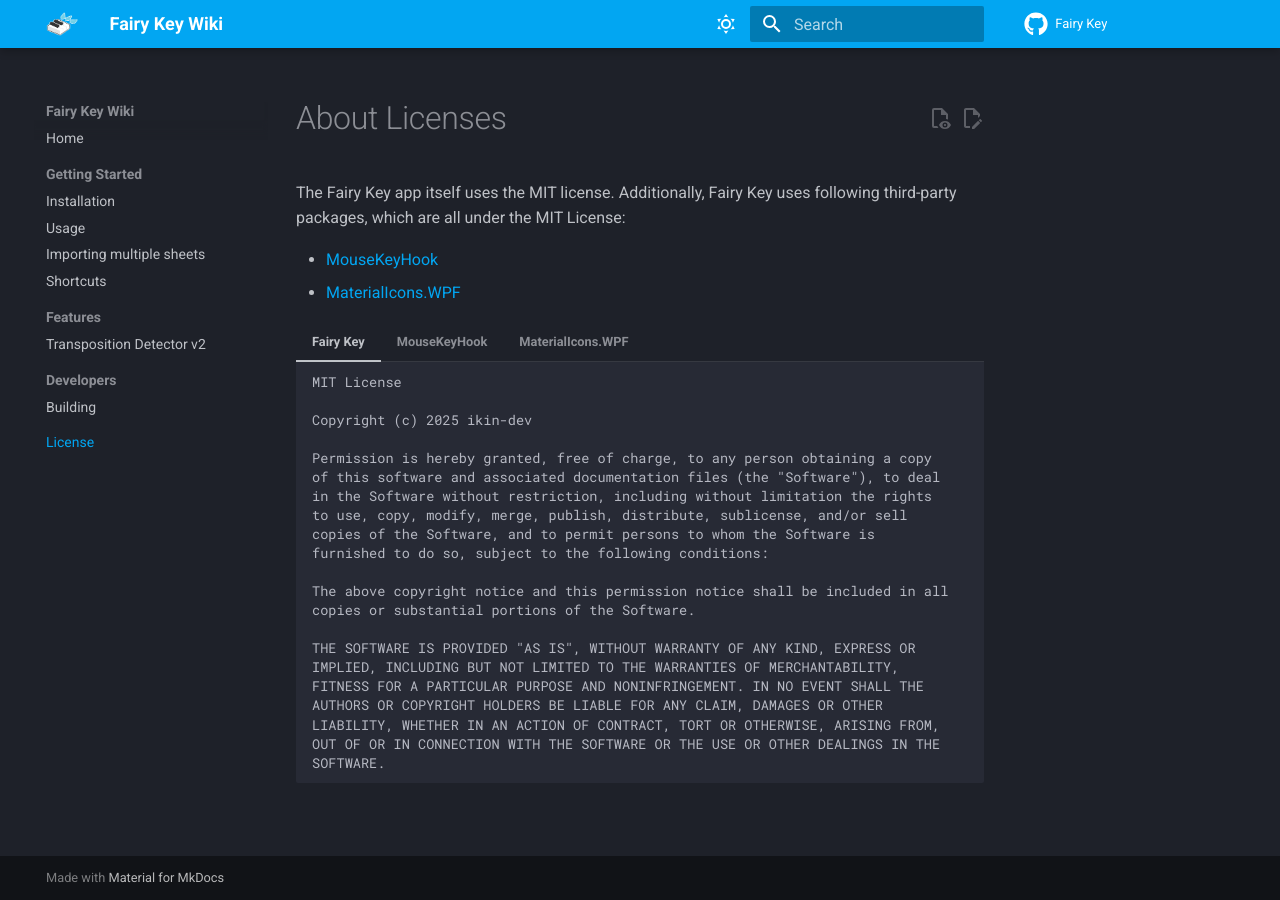
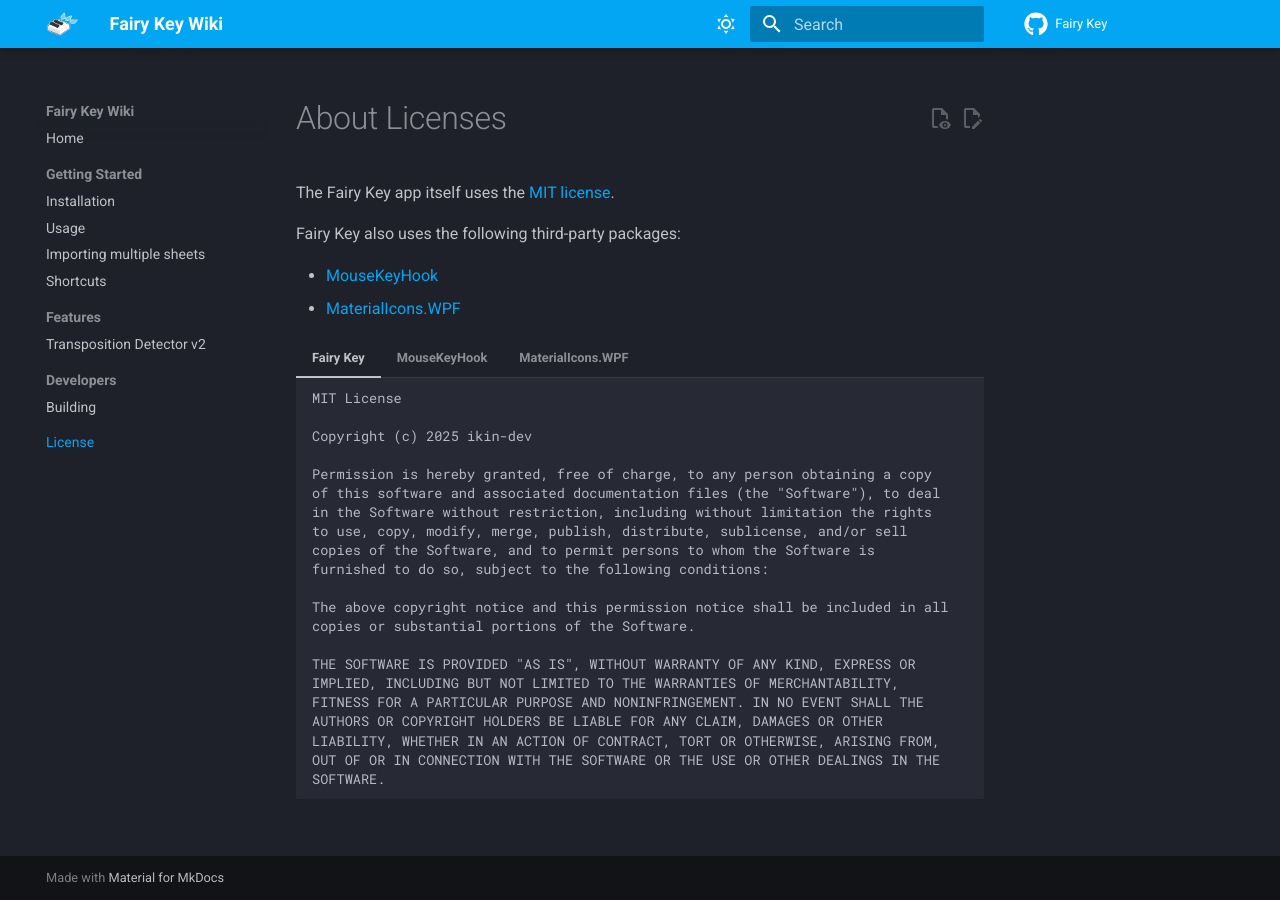
Before and after one commit to FairyKey/wiki, an MkDocs documentation site: the page built from docs/licenses.md, in a window 1280 px wide. Built offline with MkDocs 1.6.1 and Material for MkDocs 9.7.7, drawn with Linux system fonts in a browser that asks for light colours; comment, search, counter and statistics services are not loaded.

Commit message:
Fix typo

```diff
--- a/docs/licenses.md
+++ b/docs/licenses.md
@@ -1,6 +1,8 @@
 # About Licenses
 
-The Fairy Key app itself uses the MIT license. Additionally, Fairy Key uses following third-party packages, which are all under the MIT License:
+The Fairy Key app itself uses the [MIT license](https://raw.githubusercontent.com/FairyKey/FairyKey/refs/heads/main/LICENSE.txt).
+
+Fairy Key also uses the following third-party packages:
 
 - [MouseKeyHook](https://www.nuget.org/packages/MouseKeyHook/)
 - [MaterialIcons.WPF](https://www.nuget.org/packages/Material.Icons.WPF/)
```
